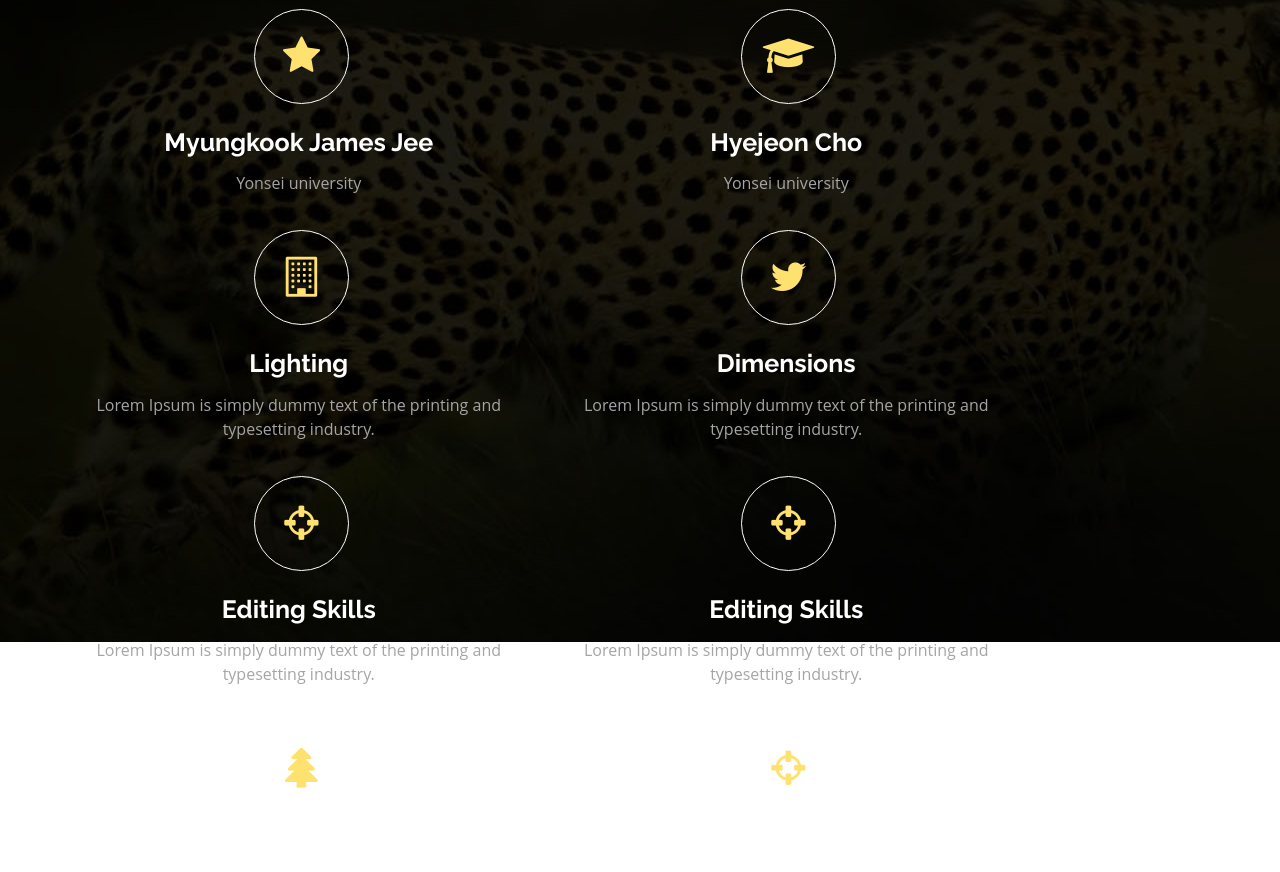
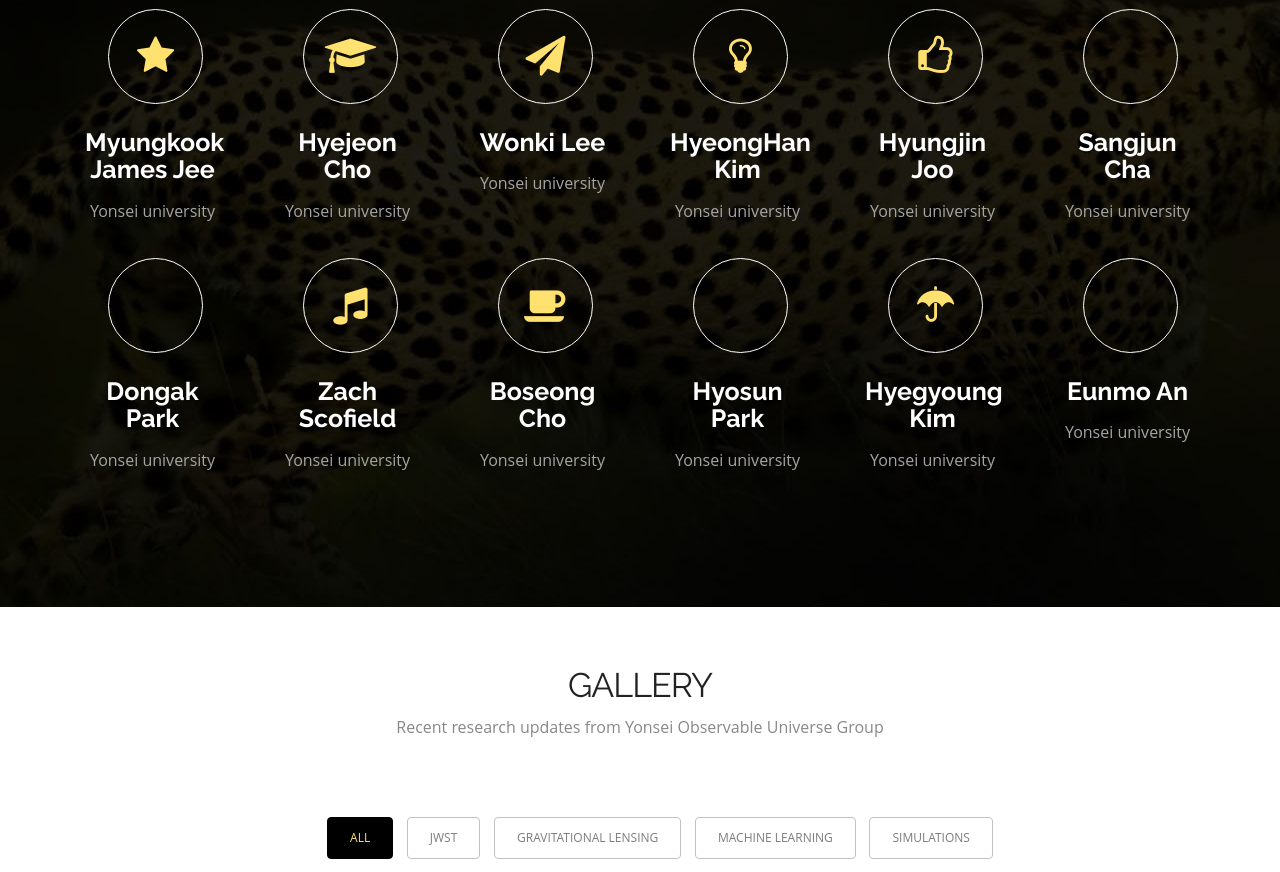
Before and after one commit to EunmoAhn/2023_Summer_YOUNG_workshop, a plain HTML site: page index.html in a window 1280 px wide. Shown: the part 1480-2352 px from the top of the page. Drawn offline with Linux system fonts and the light colour scheme.

Commit message:
Update index.html

```diff
--- a/index.html
+++ b/index.html
@@ -106,95 +106,95 @@
     <h2>Participants</h2>
     <div class="service_wrapper">
       <div class="row">
-        <div class="col-md-5">
+        <div class="col-md-2">
 		<div class="service_icon delay-03s animated wow  zoomIn"> <span><i class="fa fa-star"></i></span> </div>
           <div class="service_block">
             <h3 class="animated fadeInUp wow">Myungkook James Jee</h3>
             <p class="animated fadeInDown wow"> Yonsei university </p>
           </div>
         </div>
-        <div class="col-md-5">
+        <div class="col-md-2">
 		<div class="service_icon icon2  delay-03s animated wow zoomIn"> <span><i class="fa fa-graduation-cap"></i></span> </div>
 		<div class="service_block">
             <h3 class="animated fadeInUp wow">Hyejeon Cho</h3>
             <p class="animated fadeInDown wow"> Yonsei university </p>
           </div>
         </div>
-        <div class="col-md-5">
-		<div class="service_icon icon3  delay-03s animated wow zoomIn"> <span><i class="fa fa-building-o "></i></span> </div>
+        <div class="col-md-2">
+		<div class="service_icon icon3  delay-03s animated wow zoomIn"> <span><i class="fa fa-paper-plane "></i></span> </div>
           <div class="service_block">
 
-            <h3 class="animated fadeInUp wow">Lighting</h3>
-            <p class="animated fadeInDown wow">Lorem Ipsum is simply dummy text of the printing and typesetting industry.  </p>
+            <h3 class="animated fadeInUp wow">Wonki Lee</h3>
+            <p class="animated fadeInDown wow">Yonsei university </p>
           </div>
         </div>
-	<div class="col-md-5">
-		<div class="service_icon icon3  delay-03s animated wow zoomIn"> <span><i class="fa fa-twitter"></i></span> </div>
+	<div class="col-md-2">
+		<div class="service_icon icon3  delay-03s animated wow zoomIn"> <span><i class="fa fa-lightbulb-o"></i></span> </div>
           <div class="service_block">
 
-            <h3 class="animated fadeInUp wow">Dimensions</h3>
-            <p class="animated fadeInDown wow">Lorem Ipsum is simply dummy text of the printing and typesetting industry.  </p>
+            <h3 class="animated fadeInUp wow">HyeongHan Kim</h3>
+            <p class="animated fadeInDown wow">Yonsei university </p>
           </div>
         </div>
-	<div class="col-md-5">
-		<div class="service_icon icon2  delay-03s animated wow zoomIn"> <span><i class="fa fa-crosshairs"></i></span> </div>
+	<div class="col-md-2">
+		<div class="service_icon icon2  delay-03s animated wow zoomIn"> <span><i class="fa fa-thumbs-o-up"></i></span> </div>
 		<div class="service_block">
-            <h3 class="animated fadeInUp wow">Editing Skills</h3>
-            <p class="animated fadeInDown wow">Lorem Ipsum is simply dummy text of the printing and typesetting industry.  </p>
+            <h3 class="animated fadeInUp wow">Hyungjin Joo</h3>
+            <p class="animated fadeInDown wow">Yonsei university </p>
           </div>
         </div>
-	<div class="col-md-5">
-		<div class="service_icon icon2  delay-03s animated wow zoomIn"> <span><i class="fa fa-crosshairs"></i></span> </div>
+	<div class="col-md-2">
+		<div class="service_icon icon2  delay-03s animated wow zoomIn"> <span><i class="fa fa-bus"></i></span> </div>
 		<div class="service_block">
-            <h3 class="animated fadeInUp wow">Editing Skills</h3>
-            <p class="animated fadeInDown wow">Lorem Ipsum is simply dummy text of the printing and typesetting industry.  </p>
+            <h3 class="animated fadeInUp wow">Sangjun Cha</h3>
+            <p class="animated fadeInDown wow">Yonsei university </p>
           </div>
         </div>
       </div>
 	<div class="row">
-        <div class="col-md-5">
-		<div class="service_icon delay-03s animated wow  zoomIn"> <span><i class="fa fa-tree"></i></span> </div>
+        <div class="col-md-2">
+		<div class="service_icon delay-03s animated wow  zoomIn"> <span><i class="fa fa-industry"></i></span> </div>
           <div class="service_block">
 
-            <h3 class="animated fadeInUp wow">Photography</h3>
-            <p class="animated fadeInDown wow">Lorem Ipsum is simply dummy text of the printing and typesetting industry. </p>
+            <h3 class="animated fadeInUp wow">Dongak Park</h3>
+            <p class="animated fadeInDown wow">Yonsei university  </p>
           </div>
         </div>
-        <div class="col-md-5">
-		<div class="service_icon icon2  delay-03s animated wow zoomIn"> <span><i class="fa fa-crosshairs"></i></span> </div>
+        <div class="col-md-2">
+		<div class="service_icon icon2  delay-03s animated wow zoomIn"> <span><i class="fa fa-music"></i></span> </div>
 		<div class="service_block">
-            <h3 class="animated fadeInUp wow">Editing Skills</h3>
-            <p class="animated fadeInDown wow">Lorem Ipsum is simply dummy text of the printing and typesetting industry.  </p>
+            <h3 class="animated fadeInUp wow">Zach Scofield</h3>
+            <p class="animated fadeInDown wow">Yonsei university  </p>
           </div>
         </div>
-        <div class="col-md-5">
-		<div class="service_icon icon3  delay-03s animated wow zoomIn"> <span><i class="fa fa-building-o "></i></span> </div>
+        <div class="col-md-2">
+		<div class="service_icon icon3  delay-03s animated wow zoomIn"> <span><i class="fa fa-coffee"></i></span> </div>
           <div class="service_block">
 
-            <h3 class="animated fadeInUp wow">Lighting</h3>
-            <p class="animated fadeInDown wow">Lorem Ipsum is simply dummy text of the printing and typesetting industry.  </p>
+            <h3 class="animated fadeInUp wow">Boseong Cho</h3>
+            <p class="animated fadeInDown wow">Yonsei university </p>
           </div>
         </div>
-	<div class="col-md-5">
-		<div class="service_icon icon3  delay-03s animated wow zoomIn"> <span><i class="fa fa-twitter"></i></span> </div>
+	<div class="col-md-2">
+		<div class="service_icon icon3  delay-03s animated wow zoomIn"> <span><i class="fa fa-paint-brush"></i></span> </div>
           <div class="service_block">
 
-            <h3 class="animated fadeInUp wow">Dimensions</h3>
-            <p class="animated fadeInDown wow">Lorem Ipsum is simply dummy text of the printing and typesetting industry.  </p>
+            <h3 class="animated fadeInUp wow">Hyosun Park</h3>
+            <p class="animated fadeInDown wow">Yonsei university  </p>
           </div>
         </div>
-		<div class="col-md-5">
-		<div class="service_icon icon2  delay-03s animated wow zoomIn"> <span><i class="fa fa-crosshairs"></i></span> </div>
+	<div class="col-md-2">
+		<div class="service_icon icon2  delay-03s animated wow zoomIn"> <span><i class="fa fa-umbrella"></i></span> </div>
 		<div class="service_block">
-            <h3 class="animated fadeInUp wow">Editing Skills</h3>
-            <p class="animated fadeInDown wow">Lorem Ipsum is simply dummy text of the printing and typesetting industry.  </p>
+            <h3 class="animated fadeInUp wow">Hyegyoung Kim</h3>
+            <p class="animated fadeInDown wow">Yonsei university  </p>
           </div>
         </div>
-	<div class="col-md-5">
-		<div class="service_icon icon2  delay-03s animated wow zoomIn"> <span><i class="fa fa-crosshairs"></i></span> </div>
+	<div class="col-md-2">
+		<div class="service_icon icon2  delay-03s animated wow zoomIn"> <span><i class="fa fa-television"></i></span> </div>
 		<div class="service_block">
-            <h3 class="animated fadeInUp wow">Editing Skills</h3>
-            <p class="animated fadeInDown wow">Lorem Ipsum is simply dummy text of the printing and typesetting industry.  </p>
+            <h3 class="animated fadeInUp wow">Eunmo An</h3>
+            <p class="animated fadeInDown wow">Yonsei university  </p>
           </div>
         </div>
       </div>
```
